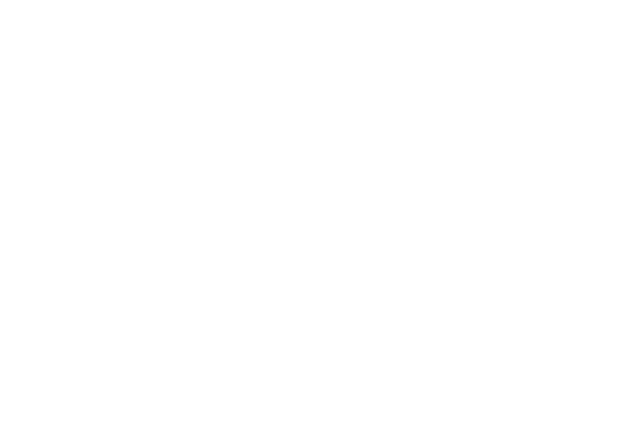
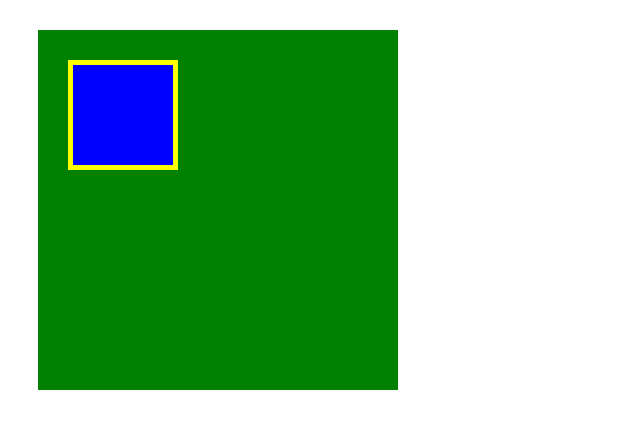
Before and after one commit to daisukekotani/chapter3_exercise, a plain HTML site: page index.html in a window 1280 px wide. Shown: the whole page, without its empty margins (0-640 px from the left). Drawn offline with Linux system fonts and the light colour scheme.

Commit message:
[Finish] 1-3

```diff
--- a/index.html
+++ b/index.html
@@ -7,5 +7,8 @@
   </head>
 
   <body>
+    <div class="box1">
+      <div class="box2"></div>
+    </div>
   </body>
 </html>
--- a/style.css
+++ b/style.css
@@ -0,0 +1,14 @@
+.box1 {
+  width: 300px;
+  height: 300px;
+  background-color: green;
+  margin: 30px;
+  padding: 30px;
+}
+
+.box2 {
+  width: 100px;
+  height: 100px;
+  background-color: blue;
+  border: 5px solid yellow;
+}
```
